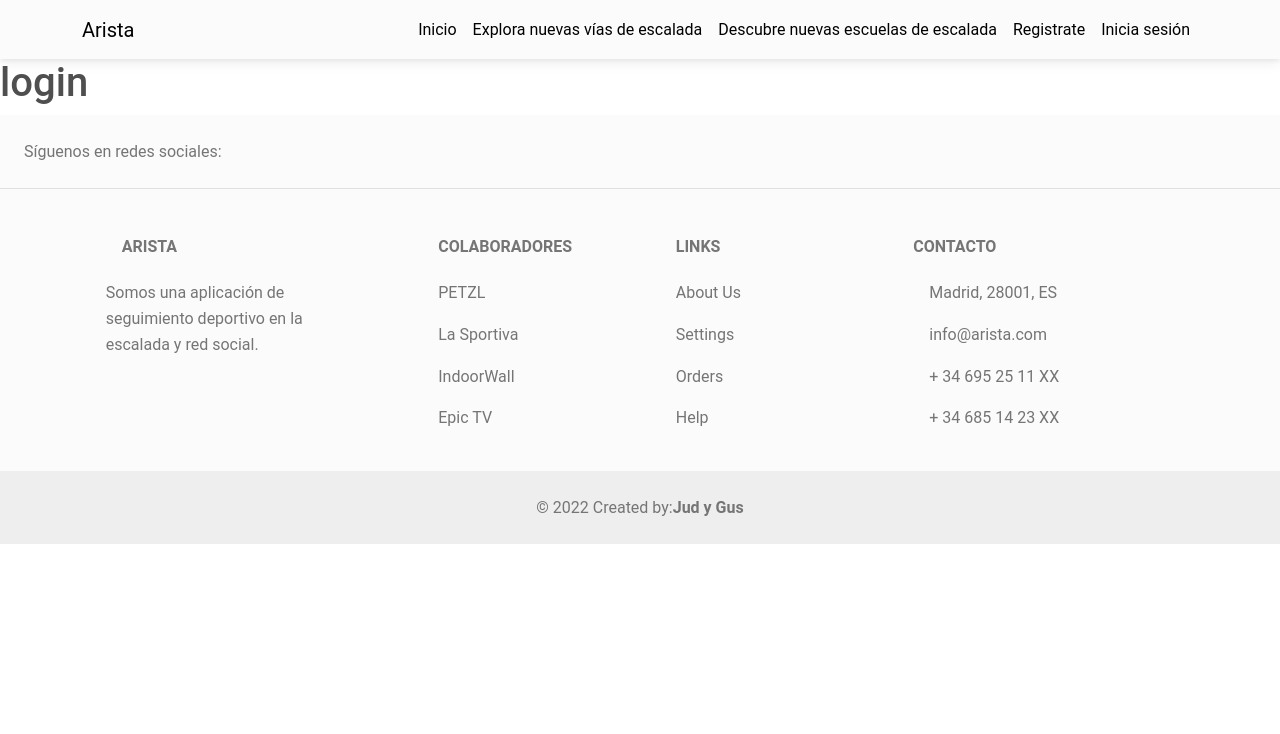
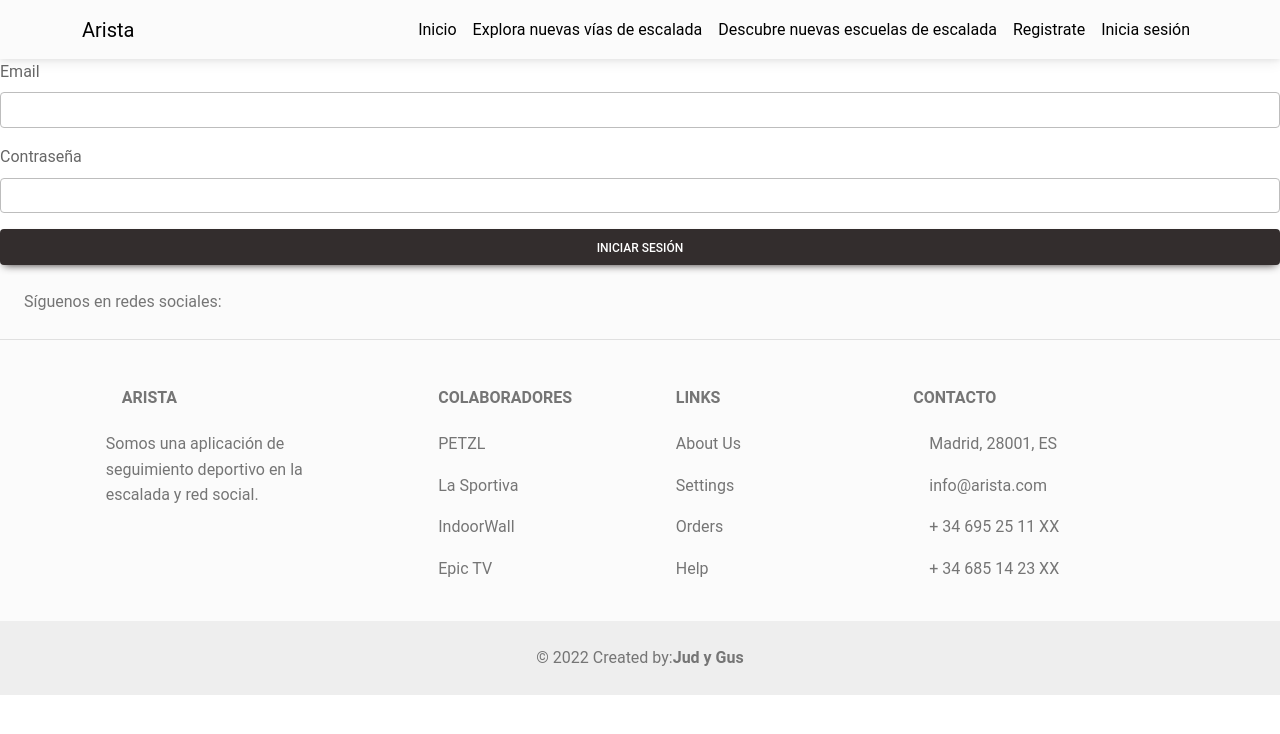
Before and after one commit to Juds94/final-project, a React (Create React App) app in the folder client/: page /inicio-sesion in a window 1280 px wide. Shown: the top 734 px of the page. Built offline with nearby package versions, Linux system fonts and the light colour scheme; no server answers; the HTML template or start-up script is replaced by a standard one.

Commit message:
changes wednesday

```diff
--- a/client/src/components/LoginForm/LoginForm.jsx
+++ b/client/src/components/LoginForm/LoginForm.jsx
@@ -0,0 +1,70 @@
+import { useState, useContext } from "react"
+import { Form, Button } from 'react-bootstrap'
+import authService from "../../services/auth.service"
+import { useNavigate } from "react-router-dom"
+import { MessageContext } from "../../context/message.context"
+import { AuthContext } from "../../context/auth.context"
+
+
+function LoginForm() {
+
+    const [loginForm, setLoginForm] = useState({
+        password: "",
+        email: ""
+    })
+
+
+    const navigate = useNavigate()
+
+    const { setShowMessage, setMessageInfo } = useContext(MessageContext)
+    const { storeToken, authenticateUser } = useContext(AuthContext)
+
+
+
+    const handleInputChange = e => {
+        const { name, value } = e.target
+        setLoginForm({
+            ...loginForm,
+            [name]: value
+        })
+    }
+
+
+    function handleSubmit(e) {
+
+        e.preventDefault()
+
+        authService
+            .login(loginForm)
+            .then(({ data }) => {
+                storeToken(data.authToken)
+                authenticateUser()
+                setShowMessage(true)
+                setMessageInfo({ title: 'Éxito', desc: 'Sesión iniciada correctamente' })
+                navigate('/perfil')
+            })
+            .catch(err => console.log(err))
+    }
+
+
+    return (
+
+        <Form onSubmit={handleSubmit}>
+
+            <Form.Group className="mb-3">
+                <Form.Label>Email</Form.Label>
+                <Form.Control type="email" name="email" value={loginForm.email} onChange={handleInputChange} />
+            </Form.Group>
+
+            <Form.Group className="mb-3">
+                <Form.Label>Contraseña</Form.Label>
+                <Form.Control type="password" name="password" value={loginForm.password} onChange={handleInputChange} />
+            </Form.Group>
+
+            <Button variant="dark" type="submit" style={{ width: '100%' }}>Iniciar sesión</Button>
+
+        </Form>
+    )
+}
+
+export default LoginForm
--- a/client/src/components/SignUpForm/SignUpForm.jsx
+++ b/client/src/components/SignUpForm/SignUpForm.jsx
@@ -0,0 +1,74 @@
+import React from "react"
+import { useState, useContext } from "react"
+import authService from "../../services/auth.service"
+import { MessageContext } from "../../context/message.context"
+import { useNavigate } from "react-router-dom"
+import { Form } from 'react-bootstrap'
+
+
+
+const SignUpForm = () => {
+
+    const [signupForm, setSignupForm] = useState({
+
+        username: "",
+        password: "",
+        email: ""
+
+    })
+
+    const { setMessageInfo, setShowMessage } = useContext(MessageContext)
+
+    const navigate = useNavigate()
+
+    const handleInputChange = e => {
+        const { name, value } = e.target
+        setSignupForm({
+            ...signupForm,
+            [name]: value
+        })
+    }
+
+
+    function handleSubmit(e) {
+
+        e.preventDefault()
+
+        authService
+            .signup(signupForm)
+            .then(({ data }) => {
+                console.log(data)
+                setShowMessage(true)
+                setMessageInfo({ title: 'Felicidades', desc: 'Te has registrado correctamente' })
+                navigate('/inicio-sesion')
+            })
+
+            .catch(err => console.log(err))
+    }
+
+
+    return (
+
+
+
+        <Form onSubmit={handleSubmit}>
+            <Form.Group className="mb-3" controlId="formGroupEmail">
+                <Form.Label>Correo electrónico</Form.Label>
+                <Form.Control type="email" placeholder="email" name="email" value={signupForm.email} onChange={handleInputChange} />
+            </Form.Group>
+            <Form.Group className="mb-3" controlId="formGroupUserName">
+                <Form.Label>Nombre de usuario</Form.Label>
+                <Form.Control type="userName" placeholder="Nombre de usuario" name="username" value={signupForm.username} onChange={handleInputChange} />
+            </Form.Group>
+            <Form.Group className="mb-3" controlId="formGroupPassword">
+                <Form.Label>Contraseña</Form.Label>
+                <Form.Control type="password" placeholder="Password" name="password" value={signupForm.password} onChange={handleInputChange} />
+            </Form.Group>
+            <button color="unique" type="submit">
+                Registrate
+            </button>
+        </Form >
+    );
+}
+
+export default SignUpForm
--- a/client/src/context/auth.context.jsx
+++ b/client/src/context/auth.context.jsx
@@ -1,11 +1,16 @@
 import React from "react";
 import { useEffect, useState } from "react";
+import { useNavigate } from "react-router-dom";
 import authService from '../services/auth.service'
 const { createContext } = require("react");
 
 const AuthContext = createContext()
 
+
+
 function AuthProviderWrapper(props) {
+
+    const navigate = useNavigate()
 
     const [isLoggedIn, setIsLoggedIn] = useState(false)
     const [isLoading, setIsLoading] = useState(true)
@@ -42,10 +47,14 @@ function AuthProviderWrapper(props) {
     }
 
     const logOutUser = () => {
+
+
+
         removeToken()
         setIsLoggedIn(false)
         setIsLoading(false)
         setUser(null)
+        navigate('/inicio-sesion')
     }
 
     useEffect(() => authenticateUser(), [])
--- a/client/src/pages/LogInPage/LoginPage.jsx
+++ b/client/src/pages/LogInPage/LoginPage.jsx
@@ -1,9 +1,10 @@
+import LoginForm from "../../components/LoginForm/LoginForm"
 
 const LoginPage = () => {
 
-    return(
+    return (
         <>
-        <h1>login</h1>
+            <LoginForm />
         </>
     )
 }
--- a/client/src/pages/SignupPage/SignupPage.jsx
+++ b/client/src/pages/SignupPage/SignupPage.jsx
@@ -1,8 +1,11 @@
+import SignUpForm from "../../components/SignUpForm/SignUpForm"
+
+
 const SignupPage = () => {
 
-    return(
+    return (
         <>
-        <h1>SignupPage</h1>
+            <SignUpForm />
         </>
     )
 }
```
Also changed, not shown: 1 other file (tests, documents, lock files or other folders).
